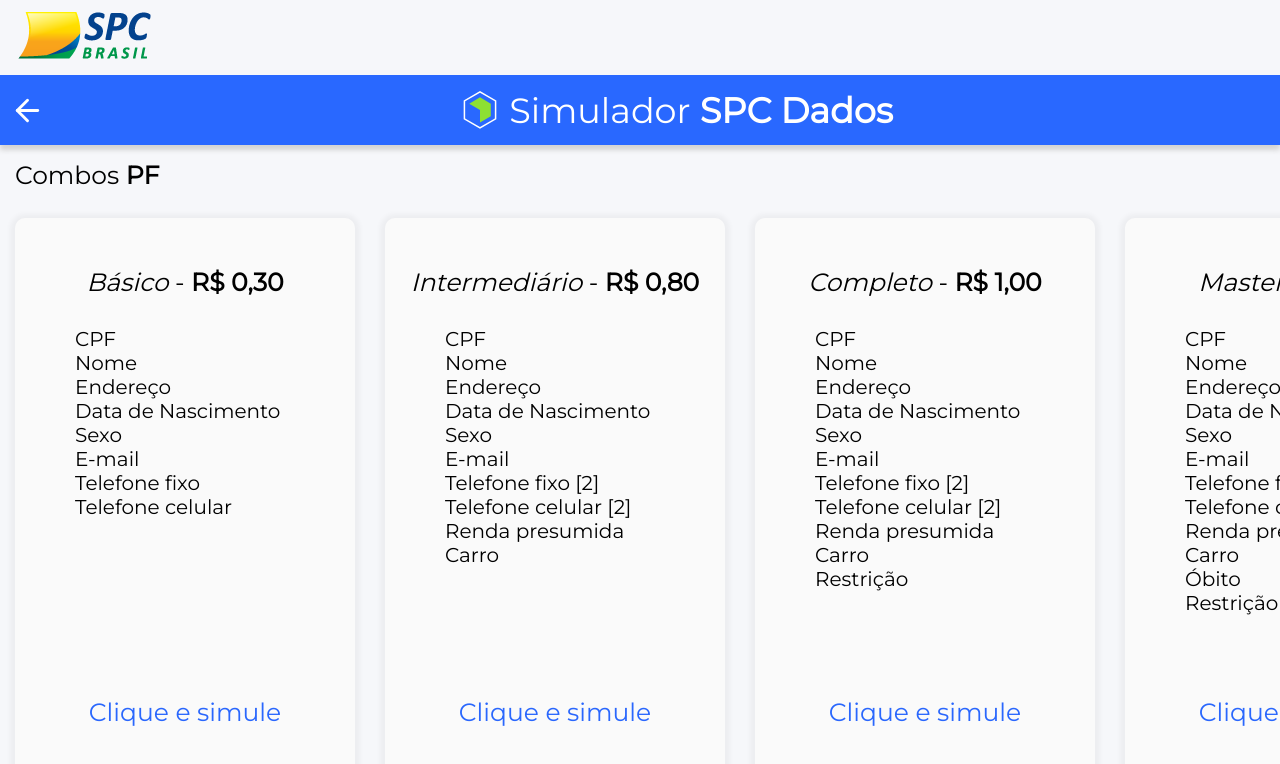
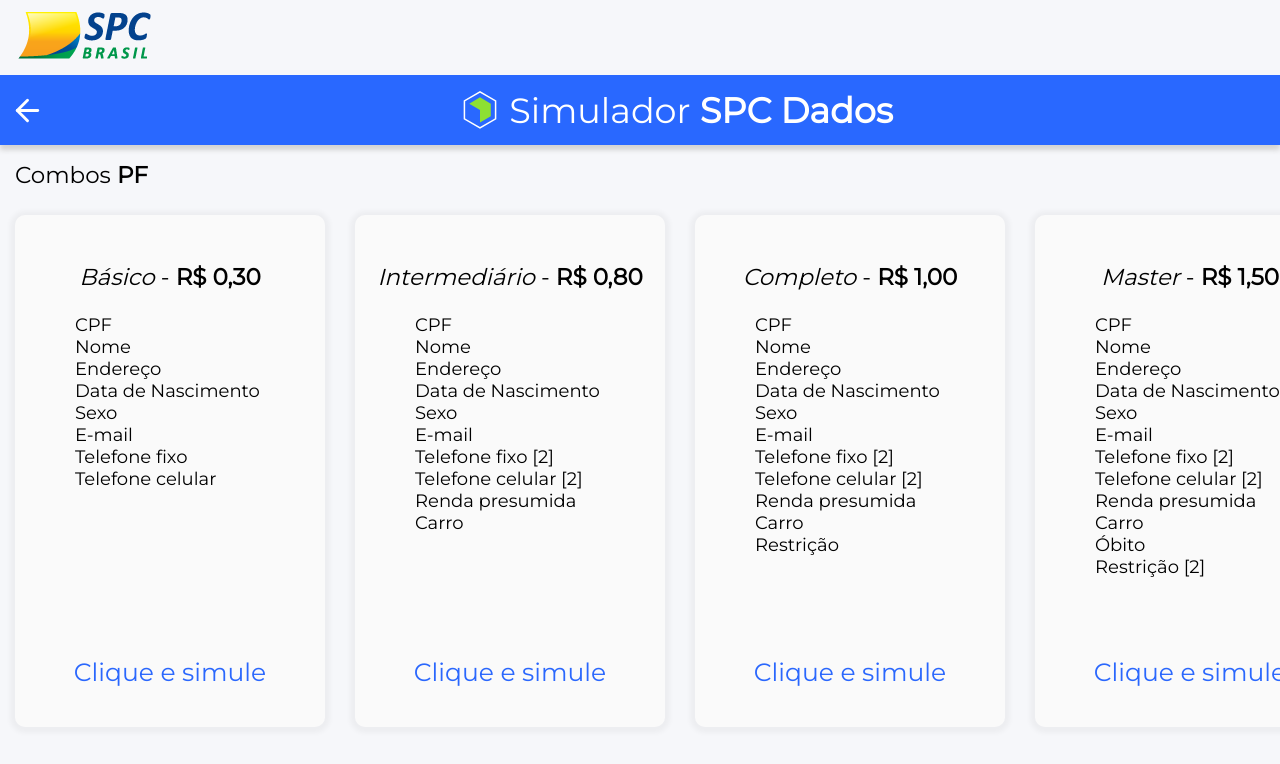
Before and after one commit to MSimone12/simulador.spcdados, a React (Create React App) app: page /pf in a window 1280 px wide. Shown: the top 764 px of the page. Built offline with nearby package versions, Linux system fonts and the light colour scheme.

Commit message:
buid with logo

```diff
--- a/public/electron.js
+++ b/public/electron.js
@@ -12,6 +12,7 @@
   mainWindow = new BrowserWindow({
     height: 768,
     width: 1024,
+    icon: path.join(__dirname, '../src/assets/logoSPCsquare.png'),
     webPreferences: { nodeIntegration: true }
   })
 
--- a/src/index.css
+++ b/src/index.css
@@ -5,3 +5,25 @@
   font-family: 'Montserrat', sans-serif;
   background-color: #f6f7fa;
 }
+
+/* width */
+::-webkit-scrollbar {
+  width: 8px;
+  height: 8px;
+}
+
+/* Track */
+::-webkit-scrollbar-track {
+  background: transparent;
+}
+
+/* Handle */
+::-webkit-scrollbar-thumb {
+  background: #888;
+  border-radius: 8px;
+}
+
+/* Handle on hover */
+::-webkit-scrollbar-thumb:hover {
+  background: #555;
+}
--- a/src/pages/Combos/Combos.js
+++ b/src/pages/Combos/Combos.js
@@ -11,7 +11,6 @@
 const ComboWrapper = styled.div`
   display: grid;
   grid-template-rows: 50px 1fr;
-  grid-gap: 3px;
   width: 100%;
   height: 100%;
 `
@@ -31,10 +30,6 @@
 
   overflow: scroll;
 
-  ::-webkit-scrollbar {
-    display: none;
-  }
-
   @media screen and (max-width: 425px) {
     flex-direction: column;
     align-items: center;
@@ -43,26 +38,24 @@
 
 const ComboPanel = styled(Panel)`
   margin: 15px;
-  height: 100%;
-  min-width: 300px;
+  height: 90%;
+  min-width: 270px;
   display: grid;
   grid-template-columns: 1fr;
   grid-template-rows: 10% 1fr 10%;
   transition: all 0.1s ease-in-out;
   &:hover {
-    transform: scale(1.02);
-    box-shadow: 0 5px 10px 10px rgba(17, 7, 7, 0.04);
+    transform: scale(1.01);
   }
 `
 
 const ComboTitle = styled.span`
   font-weight: 200;
-  font-size: 25px;
+  font-size: 23px;
 `
 
 const ComboListWrapper = styled.div`
   height: 100%;
-  padding: 10px 0 0 0;
   display: flex;
   flex-direction: column;
 `
@@ -71,7 +64,7 @@
   list-style: none;
 
   & > li {
-    font-size: 20px;
+    font-size: 18px;
   }
 `
 
@@ -88,6 +81,7 @@
   height: 100%;
   display: flex;
   justify-content: center;
+  align-items: flex-end;
 `
 
 const ComboLink = styled.div`
--- a/src/pages/Profile/Profile.js
+++ b/src/pages/Profile/Profile.js
@@ -29,7 +29,7 @@
 
 const ProfilePanel = styled(Panel)`
   justify-content: center;
-  padding: 10% 30px;
+  padding: 10% 0;
   cursor: pointer;
   transition: all 0.1s ease;
   &:hover {
```
Also changed, not shown: package.json (+7 -1 lines).
